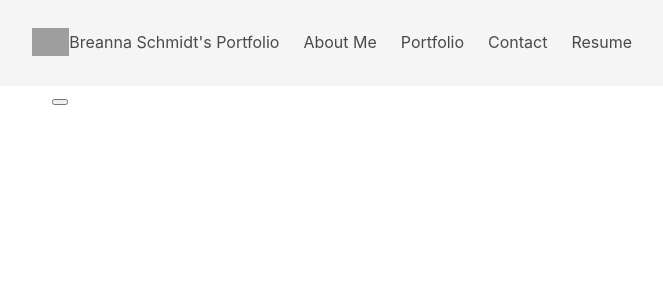
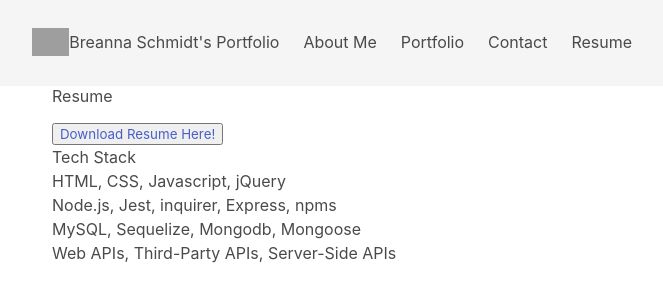
Before and after one commit to breschmidt182/reactPortfolio, a React (Create React App) app in the folder portfolio/: page /resume in a window 1280 px wide. Shown: the top 302 px of the page, without its empty margins (12-675 px from the left). Built offline with nearby package versions, Linux system fonts and the light colour scheme; grey boxes are pictures that could not be loaded.

Commit message:
added pdf

```diff
--- a/portfolio/src/index.css
+++ b/portfolio/src/index.css
@@ -23,3 +23,10 @@ code {
 	padding-bottom: 10px;
 	color: red;
 }
+
+.pdfDownload {
+	/* background-color: black; */
+	text-decoration: none !important;
+	color: white;
+	margin-top: 15px;
+}
--- a/portfolio/src/pages/Resume.js
+++ b/portfolio/src/pages/Resume.js
@@ -1,9 +1,20 @@
 function Resume() {
 	return (
-		<section>
-			<button></button>
-		</section>
+		<div>
+			<h1>Resume</h1>
+			<button className='pdfDownload'><a href={require("../images/webDevResume.pdf")}>Download Resume Here!</a></button>
+			<h1>Tech Stack</h1>
+			<ul>
+				<li>HTML, CSS, Javascript, jQuery</li>
+				<li>Node.js, Jest, inquirer, Express, npms</li>
+				<li>MySQL, Sequelize, Mongodb, Mongoose</li>
+				<li>Web APIs, Third-Party APIs, Server-Side APIs </li>
+			</ul>
+		</div>
+
 	)
 }
 
+
+
 export default Resume;
```
Also changed, not shown: 1 other file (tests, documents, lock files or other folders).
